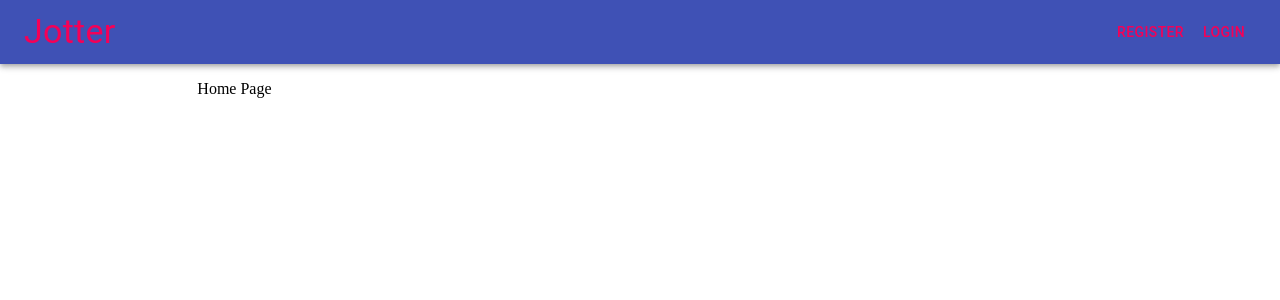
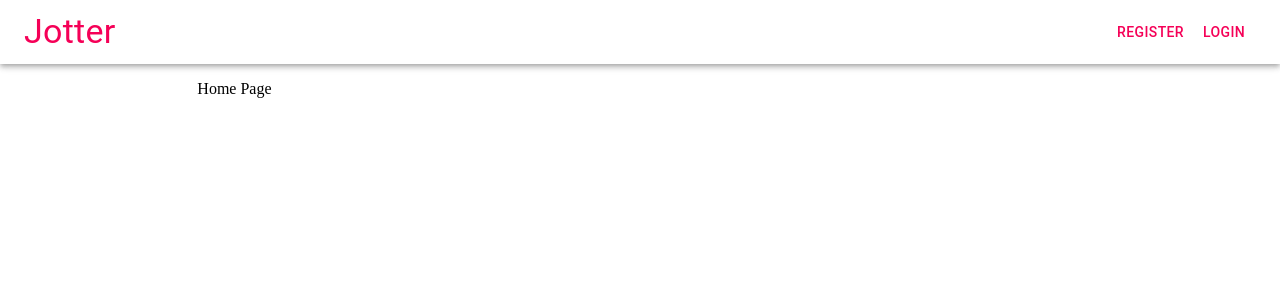
Before and after one commit to RinkiyaKeDad/jotter-frontend, a React (Create React App) app: page / in a window 1280 px wide. Shown: the top 300 px of the page. Built offline with nearby package versions, Linux system fonts and the light colour scheme; no server answers; the HTML template or start-up script is replaced by a standard one.

Commit message:
working on styles

```diff
--- a/src/components/layout/Header.js
+++ b/src/components/layout/Header.js
@@ -5,9 +5,12 @@
 
 import AuthOptions from '../auth/AuthOptions';
 
-const useStyles = makeStyles(() => ({
+const useStyles = makeStyles(theme => ({
   typographyStyles: {
     flex: 1,
+  },
+  header: {
+    color: theme.palette.primary.main,
   },
 }));
 
--- a/src/components/layout/theme.js
+++ b/src/components/layout/theme.js
@@ -1,7 +1,9 @@
 import { createMuiTheme } from '@material-ui/core/styles';
 
 const theme = createMuiTheme({
-  palette: {},
+  palette: {
+    primary: { main: '#527fcp' },
+  },
 });
 
 export default theme;
```
